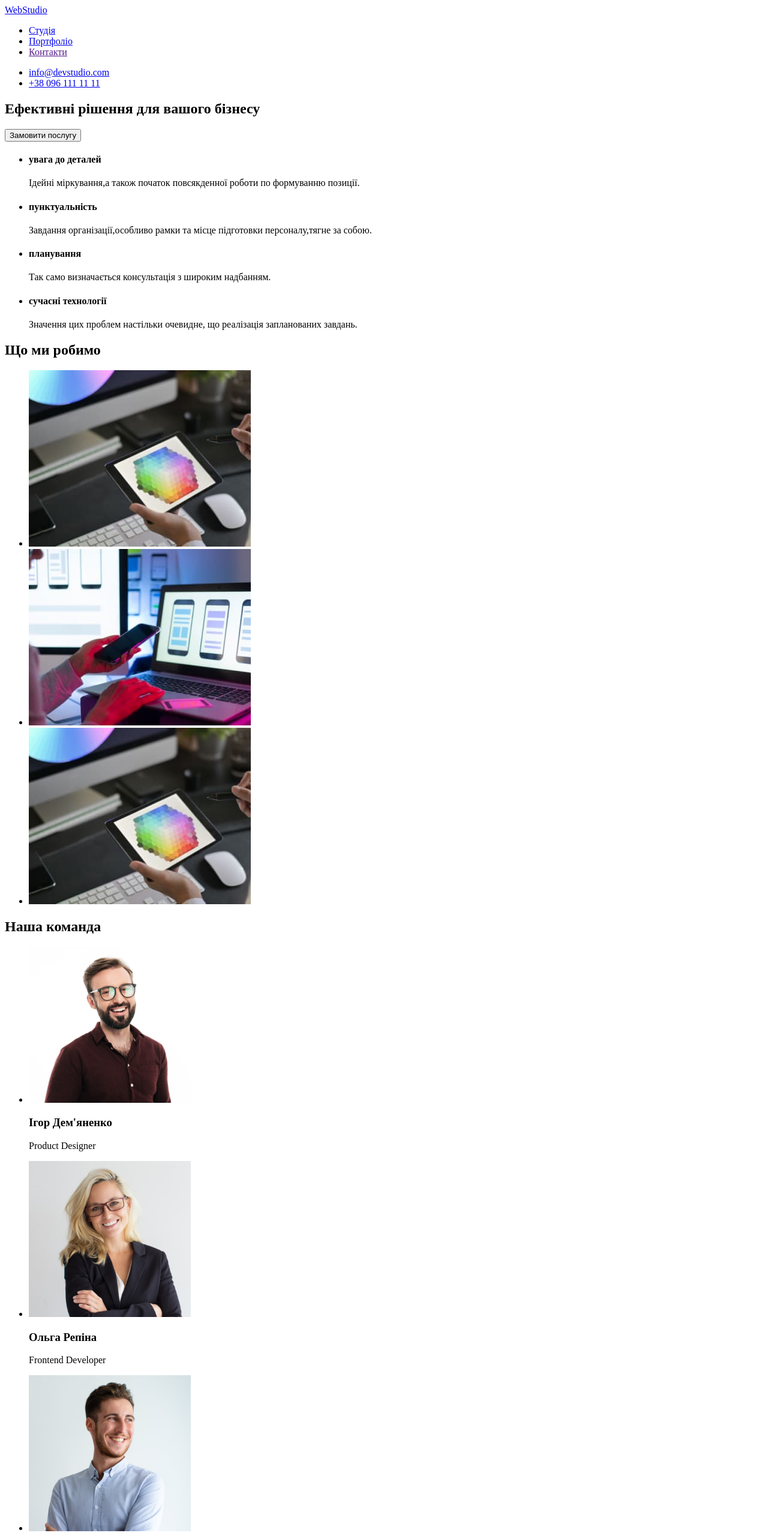
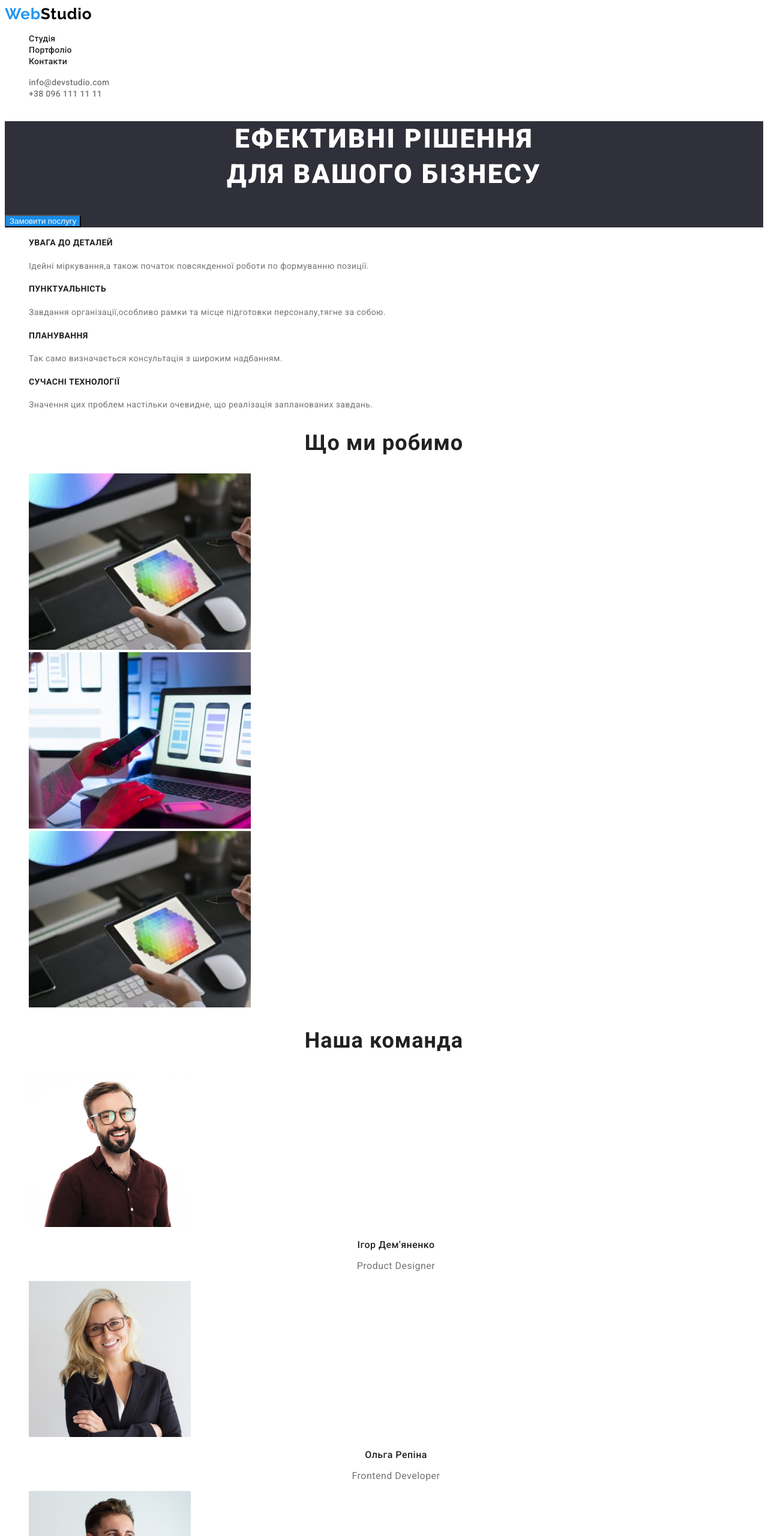
Before and after one commit to OksanaBuchkovska/goit-markup-hw-02, a plain HTML site: page index.html in a window 1280 px wide. Shown: the top 2560 px of the page at 60% size. Drawn offline with Linux system fonts and the light colour scheme.

Commit message:
Добавлення стилів

```diff
--- a/css/styles.css
+++ b/css/styles.css
@@ -0,0 +1,159 @@
+body {
+  background-color: #ffffff;
+  color: #212121;
+  font-family: "Roboto", sans-serif;
+}
+
+.link {
+  text-decoration: none;
+}
+
+.list {
+  list-style: none;
+}
+
+.header-logo {
+  font-family: "Raleway";
+  font-style: normal;
+  font-weight: 700;
+  font-size: 26px;
+  line-height: 1, 19;
+  letter-spacing: 0.03em;
+  color: #2196f3;
+}
+
+.header-studio {
+  color: #000000;
+}
+
+.header-link {
+  font-style: 400;
+  font-weight: 500;
+  font-size: 14px;
+  line-height: 1.14;
+  letter-spacing: 0.02em;
+  color: #212121;
+}
+
+.header-tel,
+.header-email {
+  font-style: normal;
+  font-weight: 500;
+  font-size: 14px;
+  line-height: 1.14;
+  letter-spacing: 0.02em;
+  color: #757575;
+}
+
+.hero {
+  background-color: #2f303a;
+}
+
+.hero-title {
+  font-family: "Roboto";
+  font-style: normal;
+  font-weight: 900;
+  font-size: 44px;
+  line-height: 1.36;
+  text-align: center;
+  letter-spacing: 0.06em;
+  text-transform: uppercase;
+  color: #ffffff;
+}
+
+.hero-btn {
+  background-color: #188ce8;
+  color: #ffffff;
+}
+
+.features-title {
+  font-style: normal;
+  font-weight: 700;
+  font-size: 14px;
+  line-height: 1.14;
+  letter-spacing: 0.03em;
+  text-transform: uppercase;
+}
+
+.features-text {
+  font-style: normal;
+  font-weight: 400;
+  font-size: 14px;
+  line-height: 1.71;
+  letter-spacing: 0.03em;
+  color: #757575;
+}
+
+.work-title {
+  font-style: normal;
+  font-weight: 700;
+  font-size: 36px;
+  line-height: 1.17;
+  text-align: center;
+  letter-spacing: 0.03em;
+}
+
+.team-title {
+  font-style: normal;
+  font-weight: 700;
+  font-size: 36px;
+  line-height: 1.17;
+  text-align: center;
+  letter-spacing: 0.03em;
+}
+
+.team-subtitle {
+  font-style: normal;
+  font-weight: 500;
+  font-size: 16px;
+  line-height: 1.19;
+  text-align: center;
+  letter-spacing: 0.03em;
+}
+
+.team-text {
+  font-style: normal;
+  font-weight: 400;
+  font-size: 16px;
+  line-height: 19px;
+  text-align: center;
+  letter-spacing: 0.03em;
+  color: #757575;
+}
+
+.footer {
+  background-color: #2f303a;
+}
+
+.footer-logo {
+  font-family: "Raleway";
+  font-style: normal;
+  font-weight: 700;
+  font-size: 26px;
+  line-height: 1.19;
+  letter-spacing: 0.03em;
+  color: #2196f3;
+}
+
+.footer-studio {
+  color: #ffffff;
+}
+
+.footer-adress {
+  font-style: normal;
+  font-weight: 400;
+  font-size: 14px;
+  line-height: 1.71;
+  letter-spacing: 0.03em;
+  color: #ffffff;
+}
+
+.footer-email,
+.footer-tel {
+  font-style: normal;
+  font-weight: 400;
+  font-size: 14px;
+  line-height: 1.71;
+  letter-spacing: 0.03em;
+  color: rgba(255, 255, 255, 0.6);
+}
--- a/index.html
+++ b/index.html
@@ -15,51 +15,72 @@
   </head>
   <body>
     <!--Шапка-->
-    <header>
-      <nav>
-        <a href="./index.html">WebStudio</a>
-        <ul>
-          <li><a href="./index.html">Студія</a></li>
-          <li><a href="./portfolio.html">Портфоліо</a></li>
-          <li><a href="">Контакти</a></li>
+    <header class="header">
+      <nav class="header-nav">
+        <a href="./index.html" class="header-logo link" lang="en"
+          >Web<span class="header-studio">Studio</span></a
+        >
+        <ul class="header-list list">
+          <li class="header-item">
+            <a href="./index.html" class="header-link link">Студія</a>
+          </li>
+          <li class="header-item">
+            <a href="./portfolio.html" class="header-link link">Портфоліо</a>
+          </li>
+          <li class="header-item">
+            <a href="" class="header-link link">Контакти</a>
+          </li>
         </ul>
       </nav>
-      <ul>
-        <li><a href="malito:info@devstudio.com">info@devstudio.com</a></li>
-        <li><a href="tel:+380961111111">+38 096 111 11 11</a></li>
+      <ul class="header-contacts-list list">
+        <li class="header-contacts-item">
+          <a href="malito:info@devstudio.com" class="header-tel link"
+            >info@devstudio.com</a
+          >
+        </li>
+        <li class="header-contacts-item">
+          <a href="tel:+380961111111" class="header-email link"
+            >+38 096 111 11 11</a
+          >
+        </li>
       </ul>
     </header>
     <!--Головний контент-->
     <main>
       <!--Герой-->
-      <section>
-        <h1>Ефективні рішення для вашого бізнесу</h1>
-        <button type="button">Замовити послугу</button>
+      <section class="hero">
+        <h1 class="hero-title">
+          Ефективні рішення <br />
+          для вашого бізнесу
+        </h1>
+        <button type="button" class="hero-btn">Замовити послугу</button>
       </section>
       <!--Особливості-->
-      <section>
-        <ul>
-          <li>
-            <h4>увага до деталей</h4>
-            <p>
+      <section class="features">
+        <ul class="features-list">
+          <li class="features-item list">
+            <h4 class="features-title">увага до деталей</h4>
+            <p class="features-text">
               Ідейні міркування,а також початок повсякденної роботи по
               формуванню позиції.
             </p>
           </li>
-          <li>
-            <h4>пунктуальність</h4>
-            <p>
+          <li class="features-item list">
+            <h4 class="features-title">пунктуальність</h4>
+            <p class="features-text">
               Завдання організації,особливо рамки та місце підготовки
               персоналу,тягне за собою.
             </p>
           </li>
-          <li>
-            <h4>планування</h4>
-            <p>Так само визначається консультація з широким надбанням.</p>
+          <li class="features-item list">
+            <h4 class="features-title">планування</h4>
+            <p class="features-text">
+              Так само визначається консультація з широким надбанням.
+            </p>
           </li>
-          <li>
-            <h4>сучасні технології</h4>
-            <p>
+          <li class="features-item list">
+            <h4 class="features-title">сучасні технології</h4>
+            <p class="features-text">
               Значення цих проблем настільки очевидне, що реалізація
               запланованих завдань.
             </p>
@@ -67,10 +88,10 @@
         </ul>
       </section>
       <!--Що робить-->
-      <section>
-        <h2>Що ми робимо</h2>
-        <ul>
-          <li>
+      <section class="work">
+        <h2 class="work-title">Що ми робимо</h2>
+        <ul class="work-list">
+          <li class="work-img list">
             <img
               src="./img/box3.jpg"
               width="370"
@@ -78,7 +99,7 @@
               alt="Програмування"
             />
           </li>
-          <li>
+          <li class="work-img list">
             <img
               src="./img/box2.jpg"
               width="370"
@@ -86,73 +107,84 @@
               alt="Адаптивна розробка"
             />
           </li>
-          <li>
+          <li class="work-img list">
             <img src="./img/box3.jpg" width="370" height="294" alt="Дизайн" />
           </li>
         </ul>
       </section>
       <!--Команда-->
-      <section>
-        <h2>Наша команда</h2>
-        <ul>
-          <li>
+      <section class="team">
+        <h2 class="team-title">Наша команда</h2>
+        <ul class="team-list">
+          <li class="team-item list">
             <img
               src="./img/img4.jpg"
               width="270"
               height="260"
               alt="Ігор Дем'яненко"
             />
-            <h3>Ігор Дем'яненко</h3>
-            <p>Product Designer</p>
+            <h3 class="team-subtitle">Ігор Дем'яненко</h3>
+            <p class="team-text">Product Designer</p>
           </li>
-          <li>
+          <li class="team-item list">
             <img
               src="./img/img1.jpg"
               width="270"
               height="260"
               alt="Ольга Репіна"
             />
-            <h3>Ольга Репіна</h3>
-            <p>Frontend Developer</p>
+            <h3 class="team-subtitle">Ольга Репіна</h3>
+            <p class="team-text">Frontend Developer</p>
           </li>
-          <li>
+          <li class="team-item list">
             <img
               src="./img/img2.jpg"
               width="270"
               height="260"
               alt="Микола Тарасов"
             />
-            <h3>Микола Тарасов</h3>
-            <p>Marketing</p>
+            <h3 class="team-subtitle">Микола Тарасов</h3>
+            <p class="team-text">Marketing</p>
           </li>
-          <li>
+          <li class="team-item list">
             <img
               src="./img/img3.jpg"
               width="270"
               height="260"
               alt="Михайло Єрмаков"
             />
-            <h3>Михайло Єрмаков</h3>
-            <p>UI Designer</p>
+            <h3 class="team-subtitle">Михайло Єрмаков</h3>
+            <p class="team-text">UI Designer</p>
           </li>
         </ul>
       </section>
     </main>
     <!--Підвал-->
-    <footer>
-      <a href="./index.html">WebStudio</a>
-      <address>
-        <ul>
-          <li>
+    <footer class="footer">
+      <a href="./index.html" class="footer-logo link" lang="en"
+        >Web<span class="footer-studio">Studio</span></a
+      >
+      <address class="footer-address">
+        <ul class="footer-list">
+          <li class="footer-item list">
             <a
               href="https://goo.gl/maps/ovXxqonvcfYevfHi6"
               target="_blank"
               rel="noopener noreferrer nofollow"
+              class="footer-adress link"
               >м.Київ, пр-т Лесі Українки, 26</a
             >
           </li>
-          <li><a href="malito:info@example.com">info@example.com</a></li>
-          <li><a href="tel:+380991111111">+38 099 111 11 11</a></li>
+          <li class="footer-item list">
+            <a href="malito:info@example.com" class="footer-email link"
+              >info@example.com</a
+            >
+          </li>
+          <li class="footer-item list">
+            <a href="tel:+380991111111" class="footer-tel link"
+              >+38 099 111 11 11</a
+            >
+          </li>
         </ul>
       </address>
     </footer>
```
